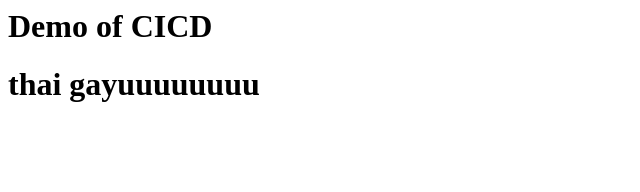
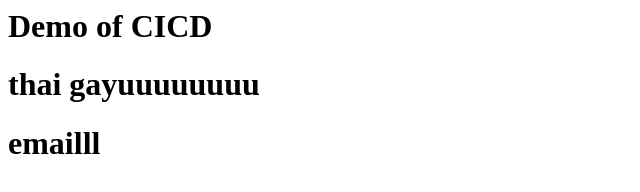
Before and after one commit to nikhil-074/DEMO-CICD, a plain HTML site: page index.html in a window 1280 px wide. Shown: the whole page, without its empty margins (0-640 px from the left). Drawn offline with Linux system fonts and the light colour scheme.

Commit message:
mail testing change in index.html

```diff
--- a/index.html
+++ b/index.html
@@ -1,2 +1,3 @@
 <h1>Demo of CICD</h1>
 <h1>thai gayuuuuuuuu<h1>
+<h1>emailll<h1>
```
